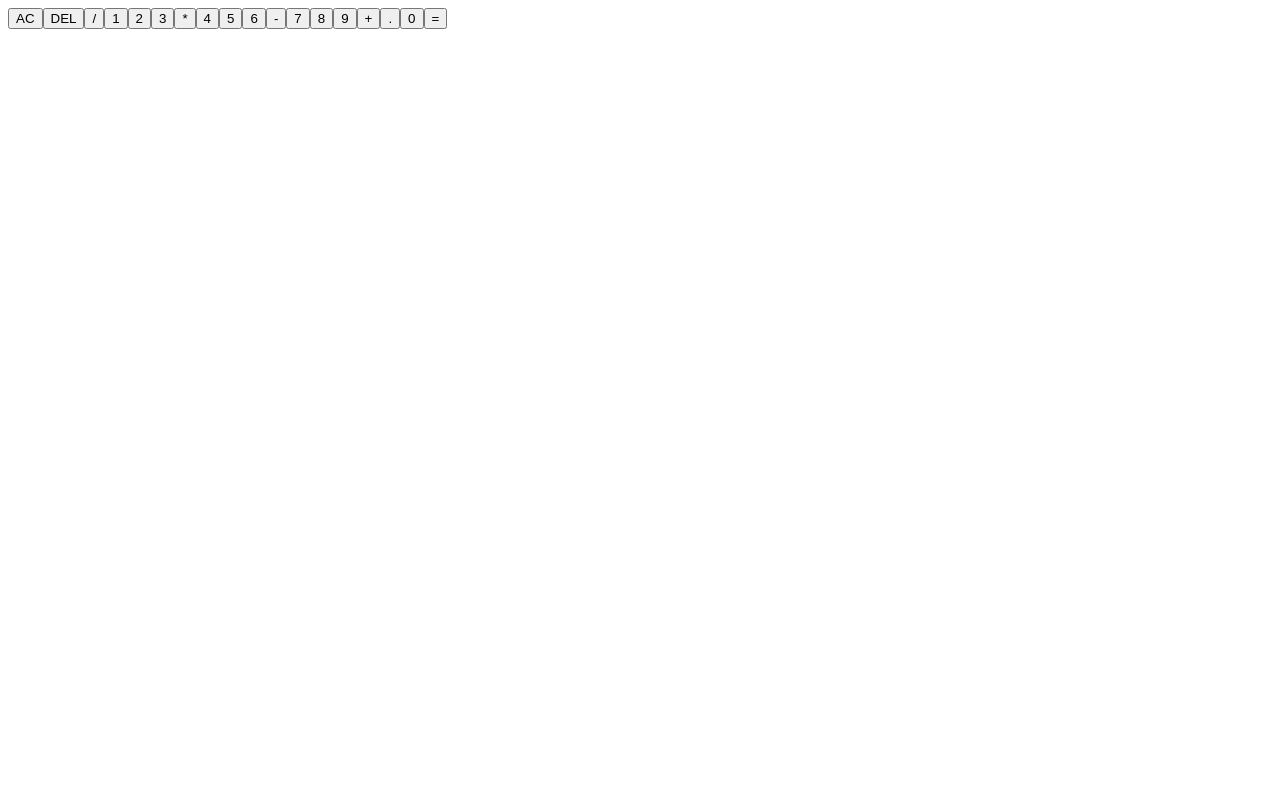
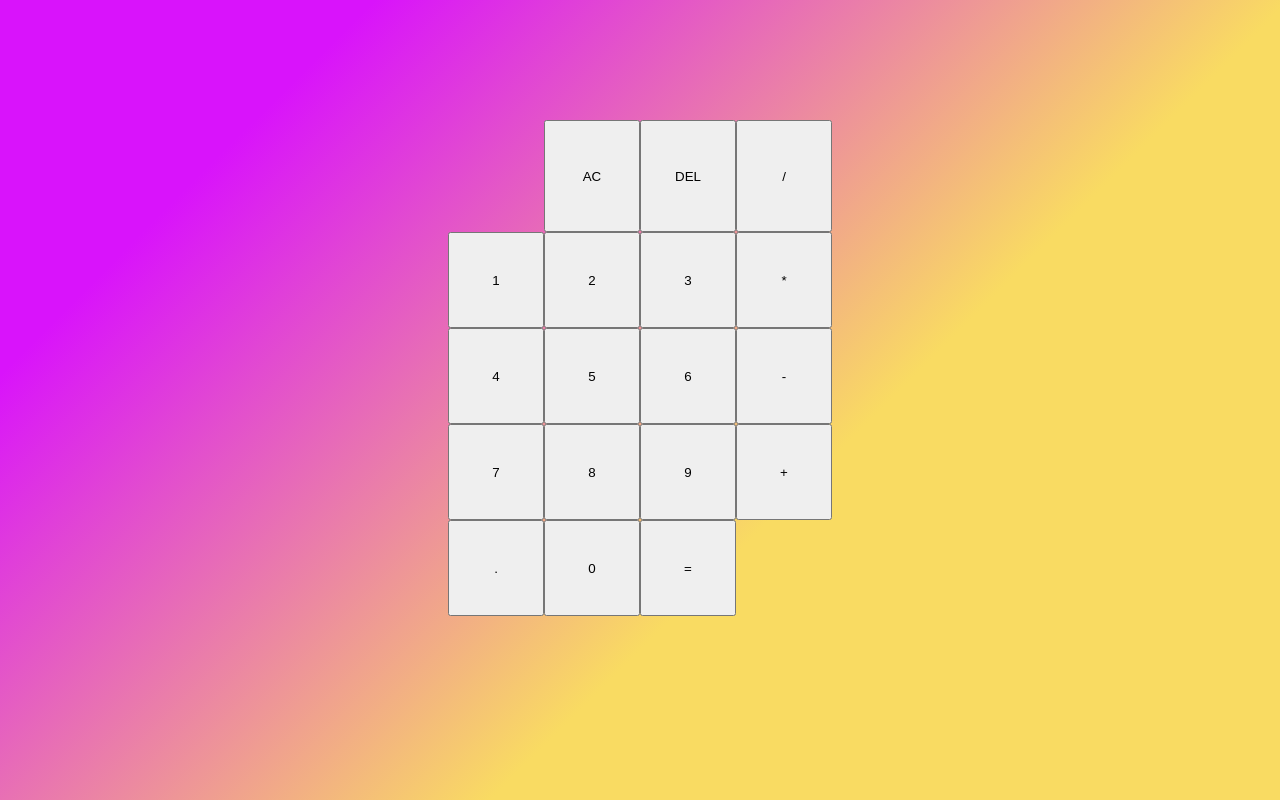
Before and after one commit to EmaMaksimava/Calculator, a React (Create React App) app in the folder calculator/: page / in a window 1280 px wide. Built offline with nearby package versions, Linux system fonts and the light colour scheme.

Commit message:
add styles for body and grid

```diff
--- a/calculator/src/App.js
+++ b/calculator/src/App.js
@@ -1,5 +1,5 @@
 import React from 'react';
-
+import './styles.css';
 
 function App() {
   return (
--- /dev/null
+++ b/calculator/src/styles.css
@@ -0,0 +1,19 @@
+*, *::before, *::after {
+  box-sizing: border-box;
+}
+
+body {
+  margin: 0;
+  background: linear-gradient(135deg, rgba(217,19,251,1) 18%, rgba(249,219,98,1) 62%);
+  height: 100vh;
+  display: flex;
+  justify-content: center;
+  align-items: center;
+}
+
+.calculator-grid {
+  margin-top: 2rem;
+  display: grid;
+  grid-template-columns: repeat(4, 6rem);
+  grid-template-rows: minmax(7rem, auto) repeat(5, 6rem);
+}
```
